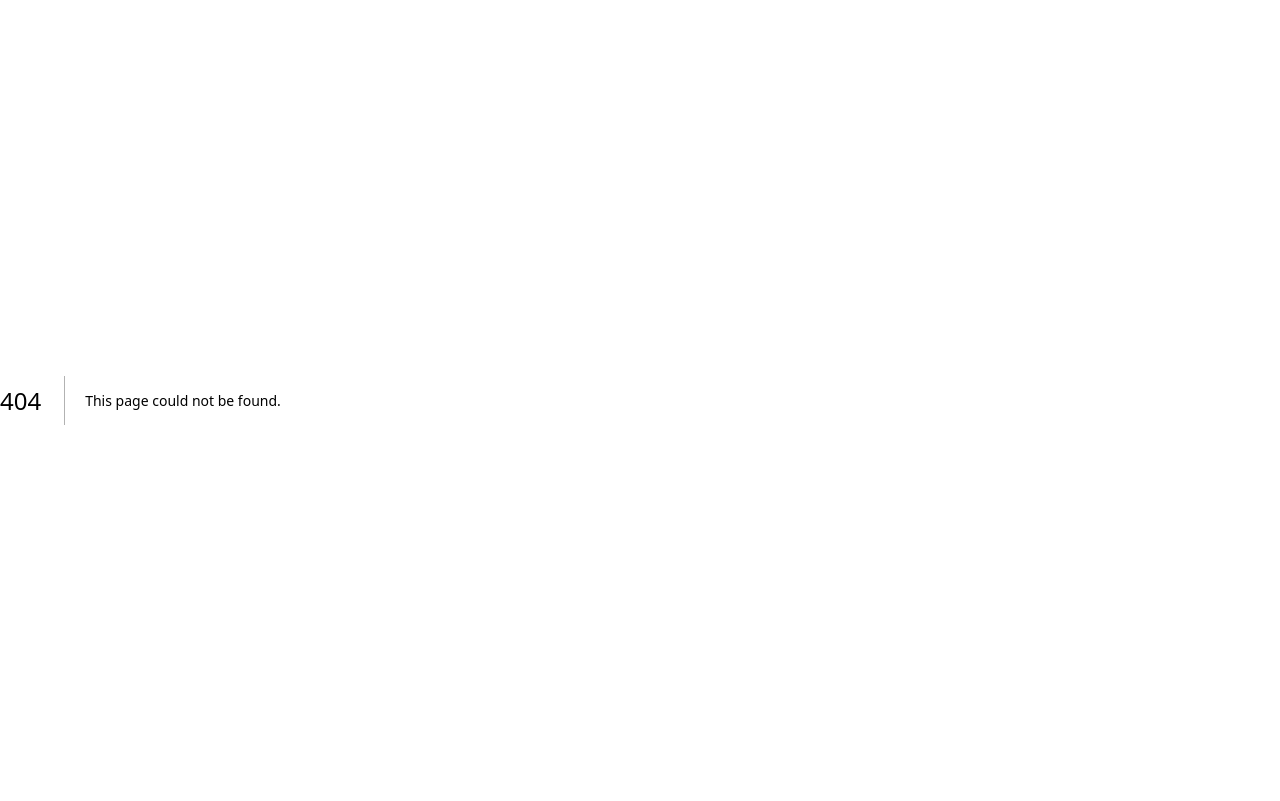
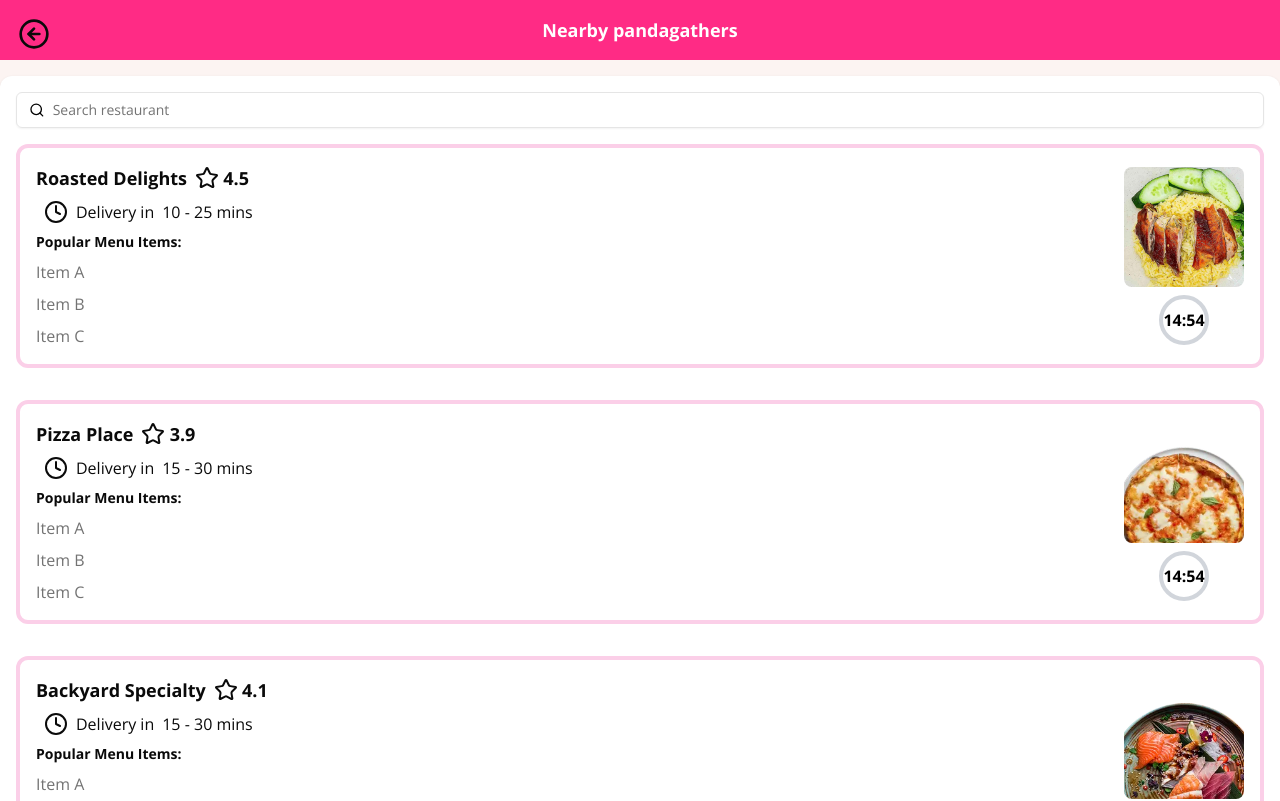
Before and after one commit to barbayjuliette/HACK_42SG, a Next.js app: page /gather in a window 1280 px wide. Before the commit this address had no page. Shown: the top 801 px of the page. Built offline with nearby package versions, Linux system fonts and the light colour scheme.

Commit message:
do everything for this feat

```diff
--- /dev/null
+++ b/src/app/gather/page.tsx
@@ -0,0 +1,16 @@
+import ExitButton from "@/components/exit-button";
+import SearchDrawerTimed from "@/components/search-drawer-timed";
+
+export default function CartPage() {
+  return (
+    <>
+      <div className="flex flex-col w-full gap-4 bg-panda_bg">
+        <div className="flex flex-col items-center justify-center px-16 py-4 bg-panda">
+          <ExitButton href="/" back className="mb-4" />
+          <p className="text-lg font-bold text-white">Nearby pandagathers</p>
+        </div>
+        <SearchDrawerTimed />
+      </div>
+    </>
+  );
+}
--- a/src/components/gather-button.tsx
+++ b/src/components/gather-button.tsx
@@ -1,17 +1,27 @@
 import { FC } from "react";
 import { Button } from "./ui/button";
 import Timer from "./timer";
+import Link from "next/link";
+import { cn } from "@/lib/utils";
 
-const GatherButton: FC = () => {
+interface GatherButtonProps {
+  href: string;
+  className?: string;
+}
+
+const GatherButton: FC<GatherButtonProps> = (props) => {
+  const { href, className } = props;
   return (
-    <Button className="rounded-t-xl rounded-b-none bg-panda text-white flex h-auto px-8 py-8 items-center justify-start text-start">
-      <div className="flex flex-col flex-grow gap-4">
-        <p className="font-semibold text-lg">PandaGathers Available Nearby</p>
-        <p>There are 69 PandaGathers</p>
-        <p>currently active near you!</p>
-      </div>
-      <Timer />
-    </Button>
+    <Link href="/gather" className={cn("flex", className)}>
+      <Button variant="default" size="lg" className="rounded-t-xl rounded-b-none bg-panda text-white flex h-auto px-8 py-8 items-center justify-start text-start w-full">
+        <div className="flex flex-col flex-grow">
+          <p className="font-semibold text-lg">pandagather Available Nearby</p>
+          <p>There are 19 pandagathers</p>
+          <p>currently active near you!</p>
+        </div>
+        <Timer />
+      </Button>
+    </Link>
   );
 };
 
--- /dev/null
+++ b/src/components/search-drawer-timed.tsx
@@ -0,0 +1,93 @@
+import { FC } from "react";
+import { Input } from "./ui/input";
+import Image from "next/image";
+import Timer from "./timer";
+import { Share, StarIcon, Clock } from "lucide-react";
+
+interface FoodItemProps {
+  title: string;
+  rating: string;
+  timing: string;
+  src: string;
+}
+
+const FoodItem: FC<FoodItemProps> = (props) => {
+  const { title, rating, timing, src } = props;
+  return (
+    <div className="flex gap-2 items-center justify-between px-4 py-4 border-4 rounded-xl border-pink-200 hover:bg-pink-100 transition-all duration-300 ease-in-out">
+      <div className="flex flex-col gap-2 flex-grow">
+        <div className="flex items-center">
+          <p className="text-lg font-bold">{title}</p>
+          <span className="ml-2">
+            <StarIcon />
+          </span>
+          <span>&nbsp;</span>
+          <p className="text-lg font-bold">{rating}</p>
+        </div>
+        <div className="flex items-center">
+          <span className="ml-2">
+            <Clock />
+          </span>
+          <p className="ml-2">Delivery in</p>
+          <p className="ml-2">{timing}</p>
+        </div>
+        <p className="text-sm font-bold">Popular Menu Items:</p>
+        <p className="text-muted-foreground">Item A</p>
+        <p className="text-muted-foreground">Item B</p>
+        <p className="text-muted-foreground">Item C</p>
+      </div>
+      <div className="flex flex-col gap-2 items-center">
+        <Image
+          height={120}
+          width={120}
+          src={src}
+          alt={src}
+          className="rounded-lg"
+        />
+        <Timer />
+      </div>
+    </div>
+  );
+};
+
+const items: FoodItemProps[] = [
+  {
+    title: "Roasted Delights",
+    rating: "4.5",
+    timing: "10 - 25 mins",
+    src: "/roasted.jpg",
+  },
+  {
+    title: "Pizza Place",
+    rating: "3.9",
+    timing: " 15 - 30 mins",
+    src: "/pizza.png",
+  },
+  {
+    title: "Backyard Specialty",
+    rating: "4.1",
+    timing: " 15 - 30 mins",
+    src: "/japanese.png",
+  },
+  {
+    title: "Seafood Paradise",
+    rating: "3.8",
+    timing: " 30 - 45 mins",
+    src: "/sushi.png",
+  },
+];
+
+const SearchDrawerTimed = () => {
+  return (
+    <div className="flex flex-col rounded-t-xl shadow bg-white p-4">
+      <Input placeholder="Search restaurant" startIcon />
+      <div className="mt-4 flex flex-col gap-8">
+        {items.map((item) => (
+          <FoodItem key={item.title} {...item} />
+        ))}
+      </div>
+    </div>
+  );
+};
+
+export default SearchDrawerTimed;
```
Also changed, not shown: public/roasted.jpg (added), public/sushi.png (added).
